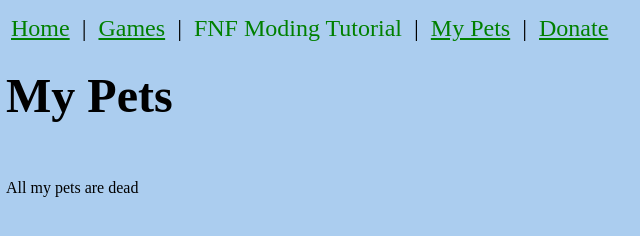
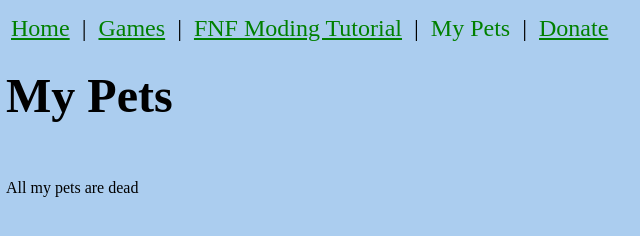
Before and after one commit to King8766/King8766.github.io, a plain HTML site: page pets.html in a window 1280 px wide. Shown: the full height of the page, 194-834 px from the left. Drawn offline with Linux system fonts and the light colour scheme.

Commit message:
Add files via upload

```diff
--- a/pets.html
+++ b/pets.html
@@ -70,11 +70,11 @@ background-color:#FFBF00;
           &nbsp;|&nbsp;
         </li>
         <li>
-          <a class="active" href="fnfmoding.html">FNF Moding Tutorial</a>
+          <a href="fnfmoding.html">FNF Moding Tutorial</a>
           &nbsp;|&nbsp;
         </li>
         <li>
-          <a href="pets.html">My Pets</a>
+          <a class="active" href="pets.html">My Pets</a>
           &nbsp;|&nbsp;
         </li>
         <li>
```
